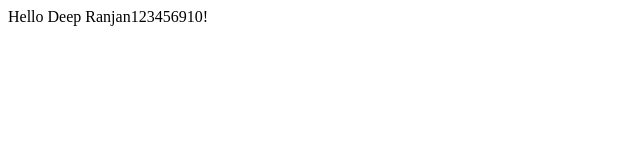
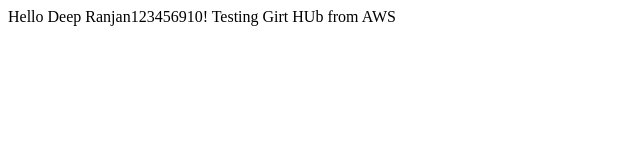
Before and after one commit to deepnet4uu/DevOps_WebProject, a plain HTML site: page DevOps_WebProject/WebContent/index.html in a window 1280 px wide. Shown: the whole page, without its empty margins (0-640 px from the left). Drawn offline with Linux system fonts and the light colour scheme.

Commit message:
Update index.html
 Testing Girt HUb from AWS

```diff
--- a/DevOps_WebProject/WebContent/index.html
+++ b/DevOps_WebProject/WebContent/index.html
@@ -6,5 +6,6 @@
 </head>
 <body>
 Hello Deep Ranjan123456910!
+  Testing Girt HUb from AWS
 </body>
 </html>
```
